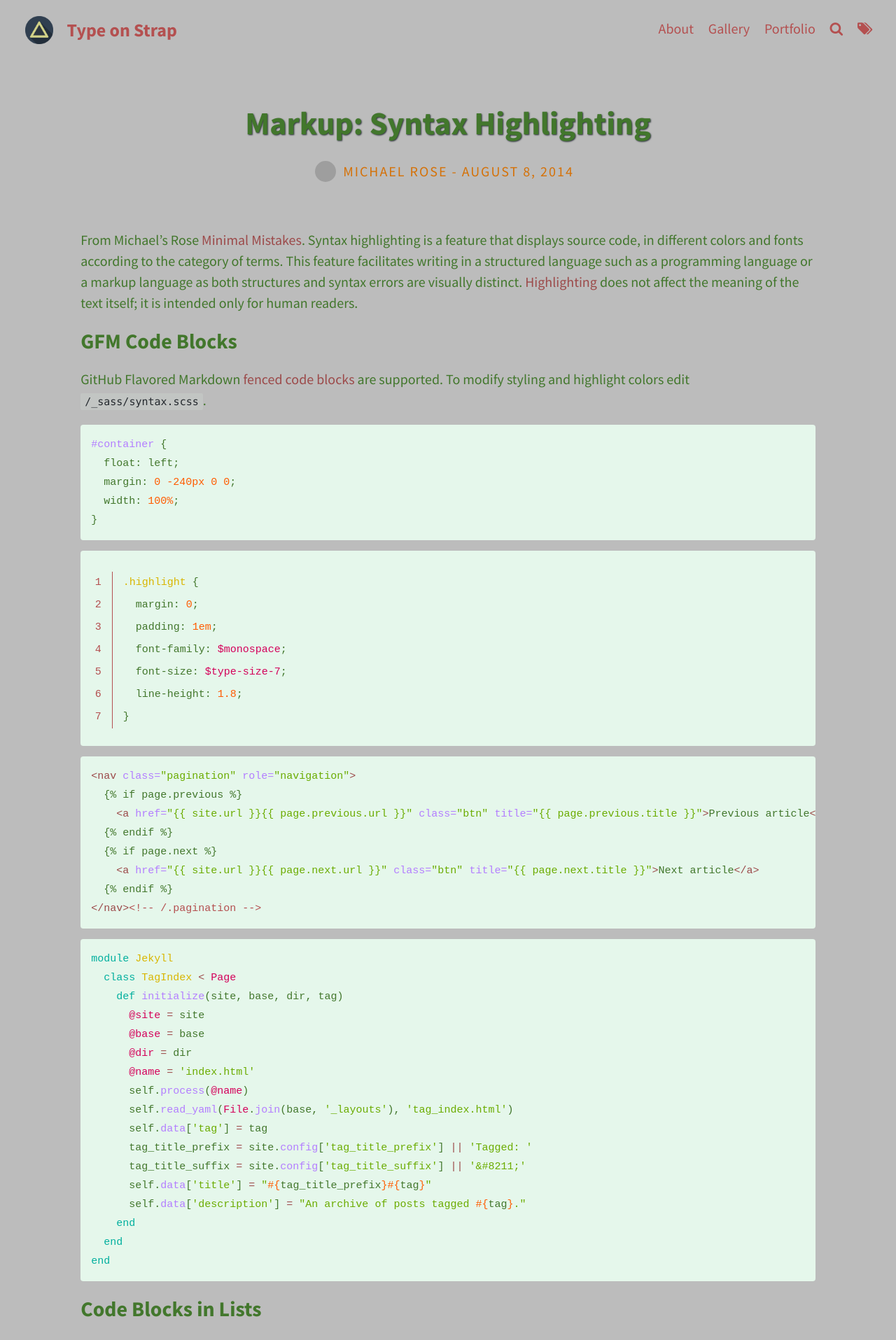
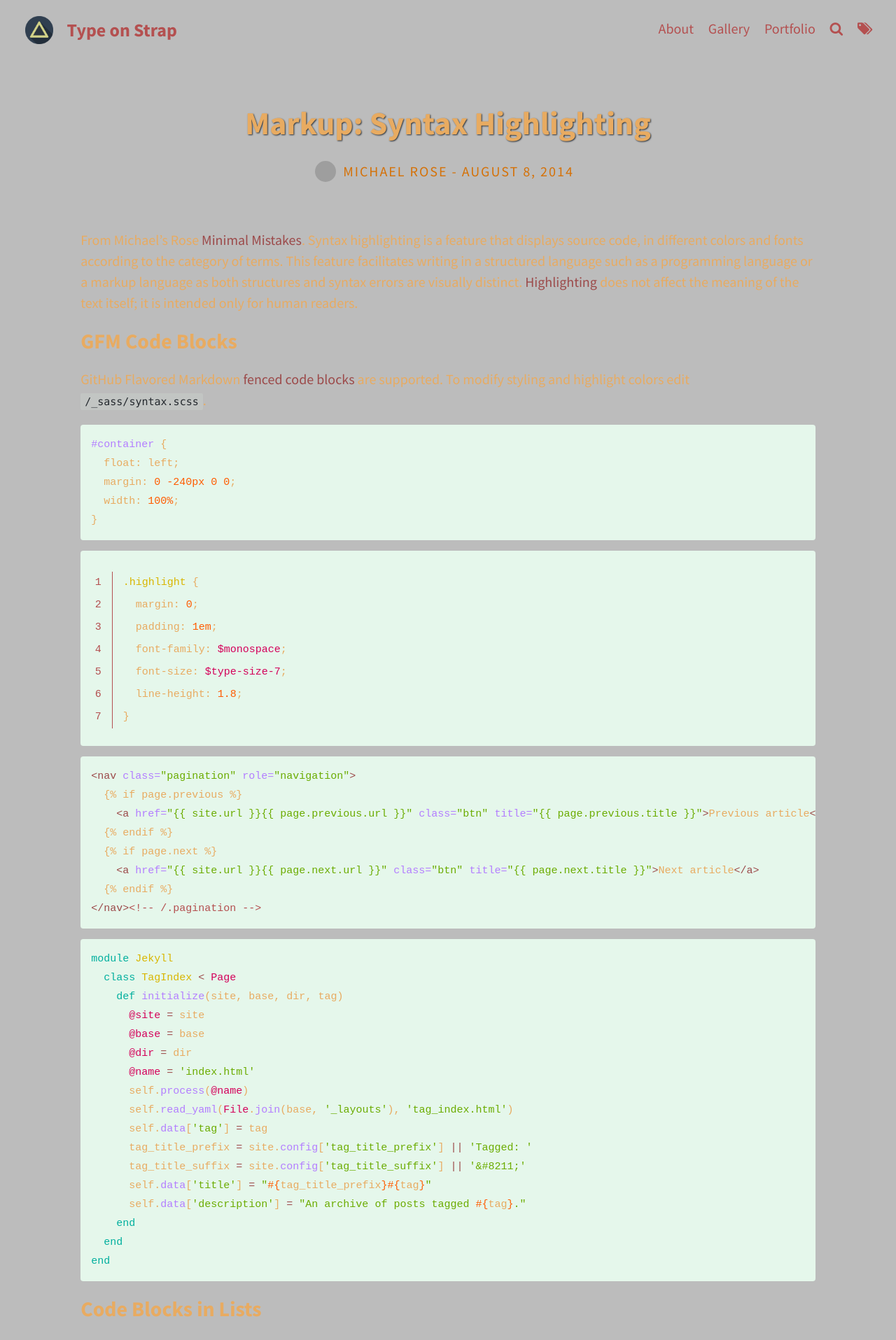
Before and after one commit to Interest420/Type-on-Strap, a Jekyll site: the page built from _posts/2014-08-08-Markup-Syntax-Highlighting.md, in a window 1280 px wide. Shown: the top 1915 px of the page at 70% size. Built offline with Jekyll 4.4.1, drawn with Linux system fonts in a browser that asks for light colours; grey boxes are pictures that could not be loaded.

Commit message:
Update _variables.scss
Test

```diff
--- a/_sass/base/_variables.scss
+++ b/_sass/base/_variables.scss
@@ -30,7 +30,7 @@ $background-color: #BCBCBC;
 $border-color: rgba(132, 132, 132, 0.3); // rgba recommended if using feature images
 
 // Typography colours
-$text-color: #42772C; // main body text color
+$text-color: #e8ab61; // main body text color
 $meta: #D57107; //lowest gray for accessible color
 $link-color: #9C4A4A; // when mousing over green text
 $selection-color: #3C7FBC; // visible when highlighting text
@@ -64,7 +64,7 @@ $base01: #444c56 !default; // Lighter Background (Used for status bars)
 $base02: #3C7FBC !default; // Selection Background
 $base03: #D57107 !default; // Comments, Invisibles, Line Highlighting
 $base04: #B45050 !default; // Dark Foreground (Used for status bars)
-$base05: #42772C !default; // Default Foreground, Caret, Delimiters, Operators
+$base05: #e8ab61 !default; // Default Foreground, Caret, Delimiters, Operators, Text Color?
 $base06: #64B241 !default; // Light Foreground (Not often used)
 $base07: #8F8E8E !default; // Light Background (Not often used)
 $base08: #d40059 !default; // Variables, XML Tags, Markup Link Text, Markup Lists, Diff Deleted
```
